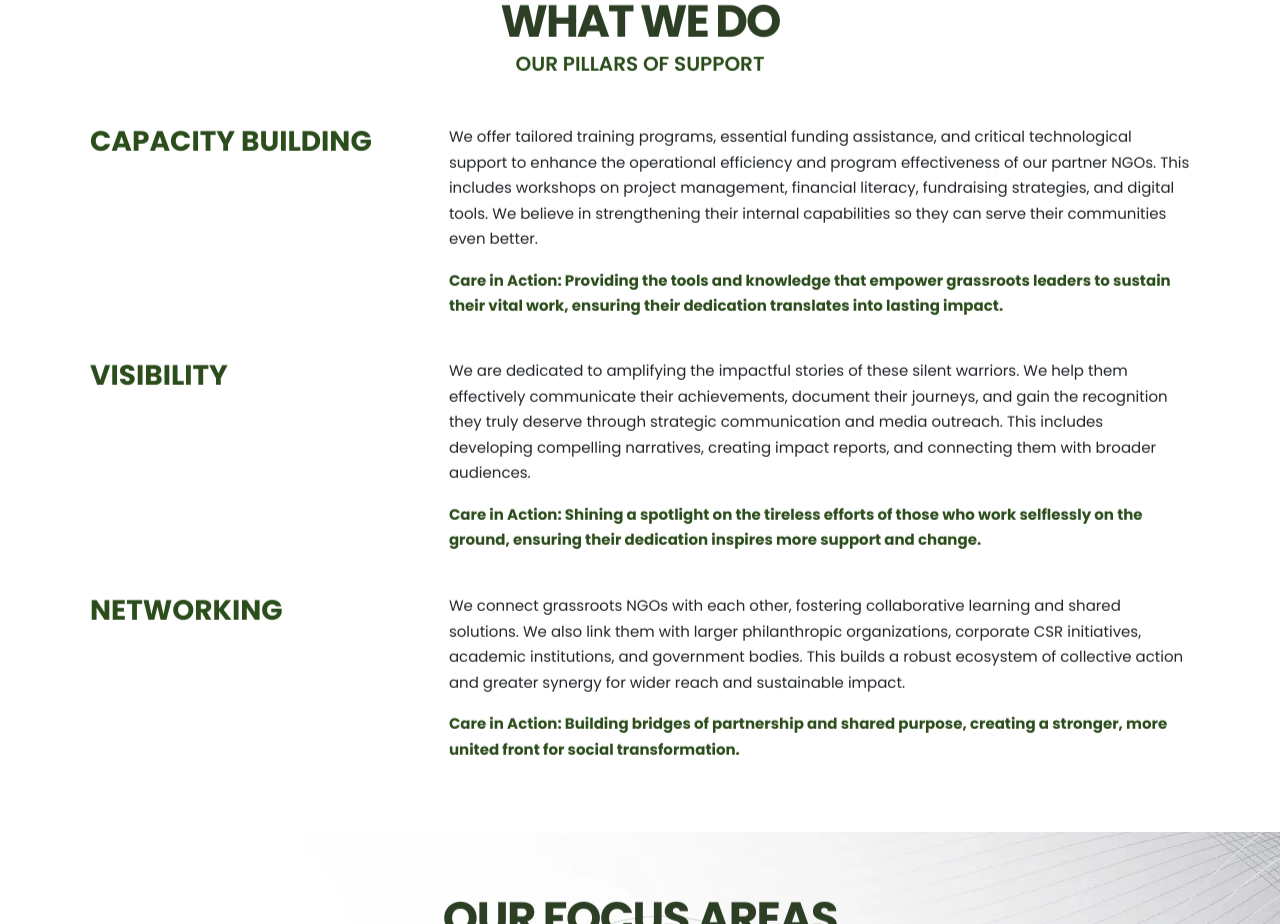
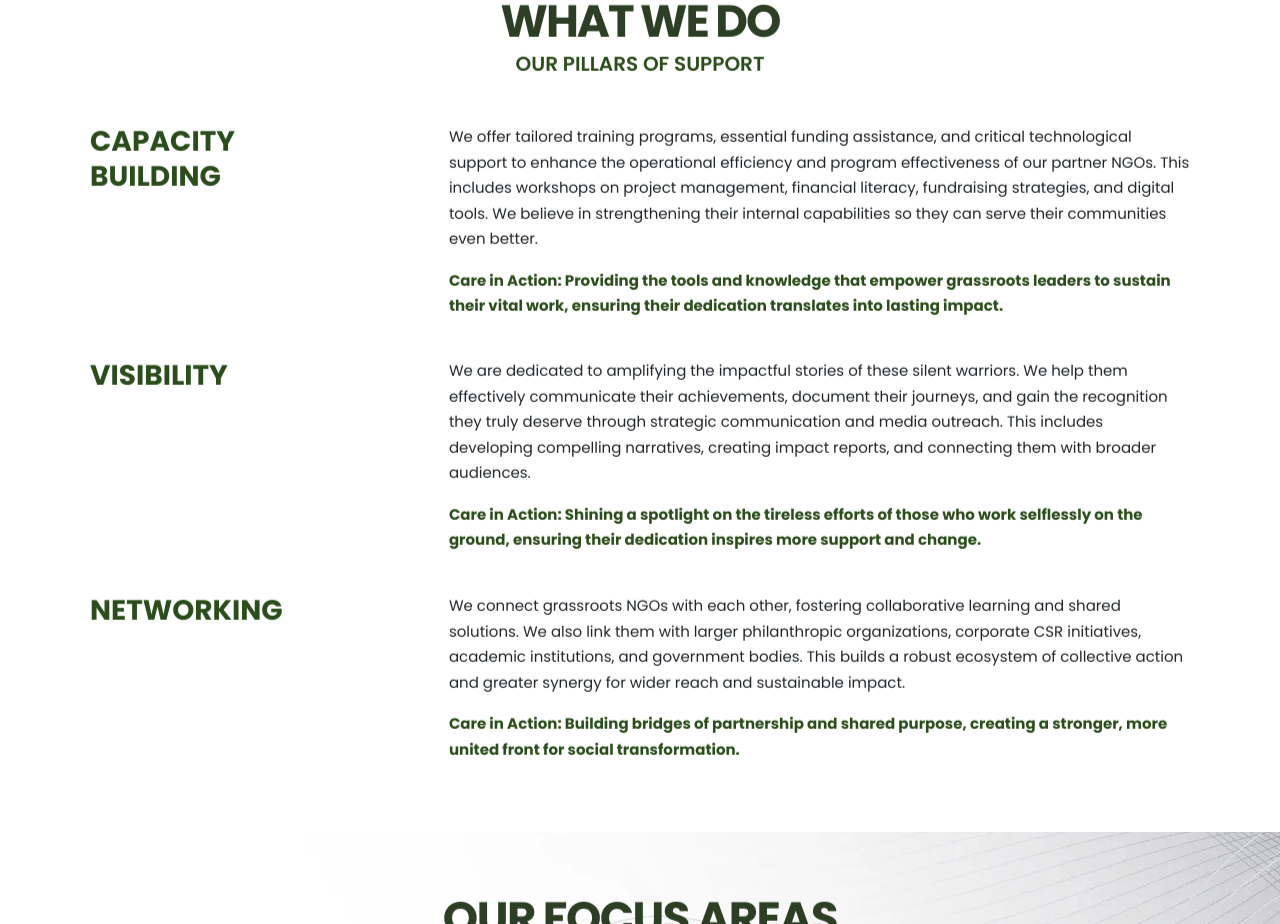
Before and after one commit to Swati-a11/clone_adhishrihaan, a React (Vite) app: page / in a window 1280 px wide. Shown: the part 1080-2004 px from the top of the page. Built offline with nearby package versions, Linux system fonts and the light colour scheme.

Commit message:
capacity building wraps to two lines

```diff
--- a/src/components/main_content/main_content.css
+++ b/src/components/main_content/main_content.css
@@ -142,7 +142,6 @@
   text-transform: uppercase;
   margin: 0;
   letter-spacing: 0;
-  white-space: nowrap;
 }
 
 .pillar-desc-col {
--- a/src/components/main_content/main_content.jsx
+++ b/src/components/main_content/main_content.jsx
@@ -4,7 +4,13 @@ import "./main_content.css";
 const PILLARS = [
   {
     id: "capacity-building",
-    title: "CAPACITY BUILDING",
+    title: (
+      <>
+        CAPACITY
+        <br />
+        BUILDING
+      </>
+    ),
     description:
       "We offer tailored training programs, essential funding assistance, and critical technological support to enhance the operational efficiency and program effectiveness of our partner NGOs. This includes workshops on project management, financial literacy, fundraising strategies, and digital tools. We believe in strengthening their internal capabilities so they can serve their communities even better.",
     careInAction:
```
